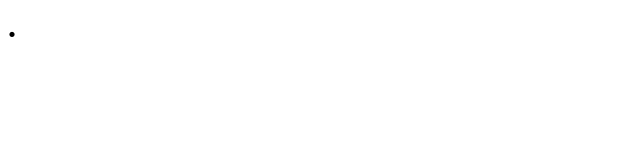
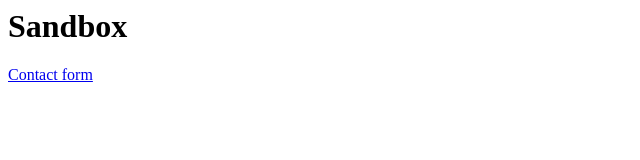
Before and after one commit to akukas/netlify-sandbox, a plain HTML site: page index.html in a window 1280 px wide. Shown: the whole page, without its empty margins (0-640 px from the left). Drawn offline with Linux system fonts and the light colour scheme.

Commit message:
Update index.html

```diff
--- a/index.html
+++ b/index.html
@@ -1 +1,2 @@
-<h1>.</h1>
+<h1>Sandbox</h1>
+<a href="contact.html">Contact form</a>
```
